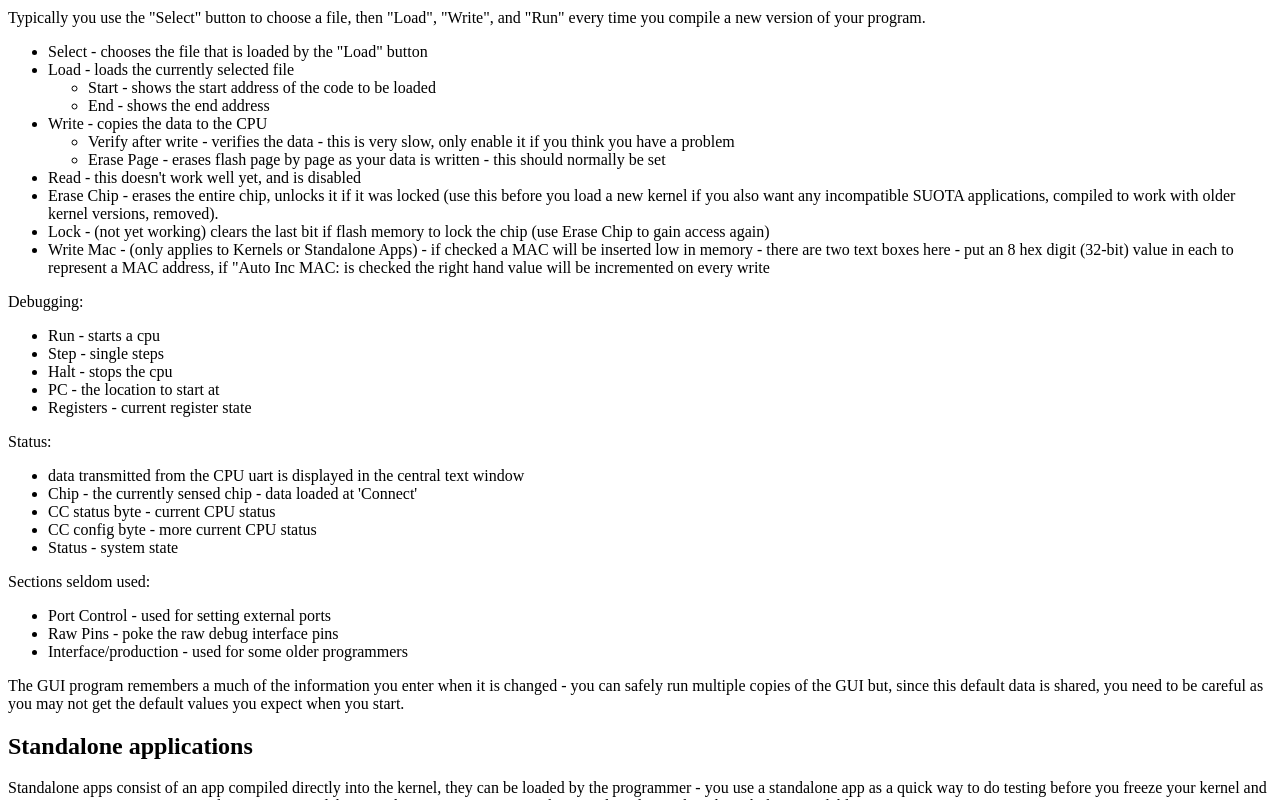
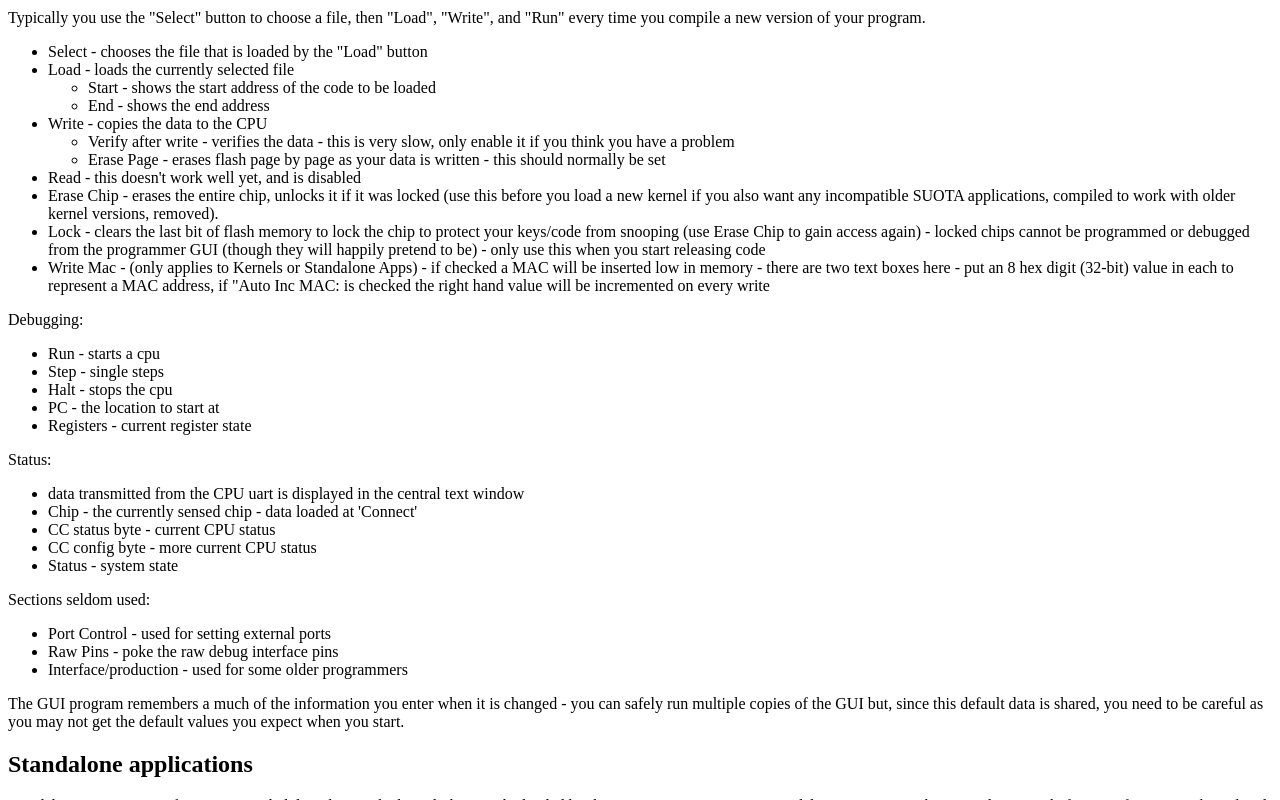
Before and after one commit to MoonbaseOtago/CC-System, a plain HTML site: page docs/programming.html in a window 1280 px wide. Shown: the part 11200-12000 px from the top of the page. Drawn offline with Linux system fonts and the light colour scheme.

Commit message:
Lock command is working update the docs

```diff
--- a/docs/programming.html
+++ b/docs/programming.html
@@ -638,7 +638,7 @@ into the correct place. But the world isn't perfect, sometimes a node may miss a
 	</ul>
 <li>Read - this doesn't work well yet, and is disabled
 <li>Erase Chip - erases the entire chip, unlocks it if it was locked (use this before you load a new kernel if you also want any incompatible SUOTA applications, compiled to work with older kernel versions, removed).
-<li>Lock - (not yet working) clears the last bit if flash memory to lock the chip (use Erase Chip to gain access again)
+<li>Lock - clears the last bit of flash memory to lock the chip to protect your keys/code from snooping (use Erase Chip to gain access again) - locked chips cannot be programmed or debugged from the programmer GUI (though they will happily pretend to be) - only use this when you start releasing code
 <li>Write Mac - (only applies to Kernels or Standalone Apps) - if checked a MAC will be inserted low in memory - there are two text boxes here - put an 8 hex digit (32-bit) value in each to represent a MAC address, if "Auto Inc MAC: is checked the right hand value will be incremented on every write
 </ul>
 
```
